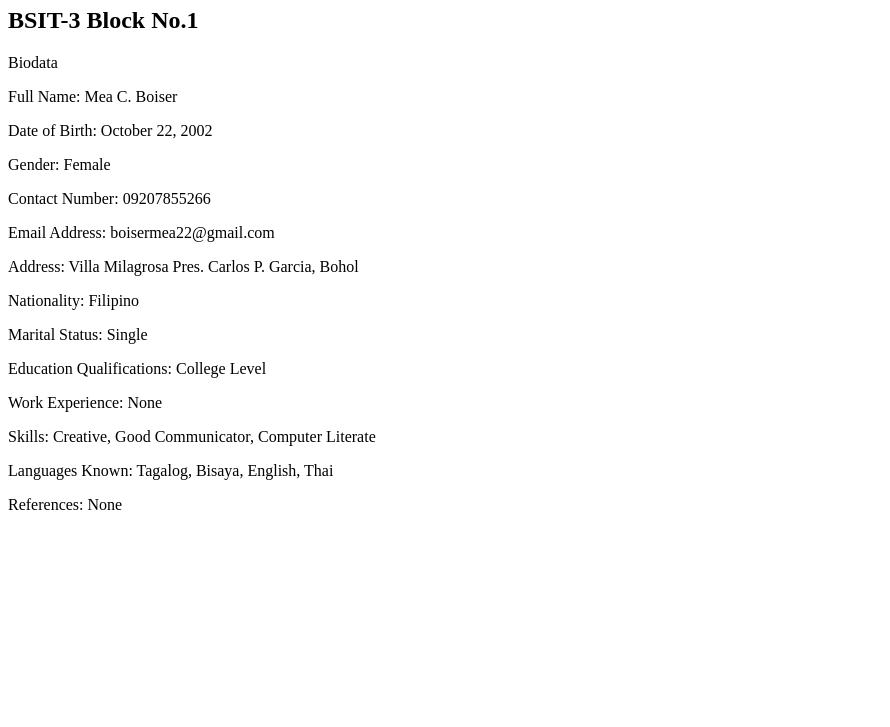
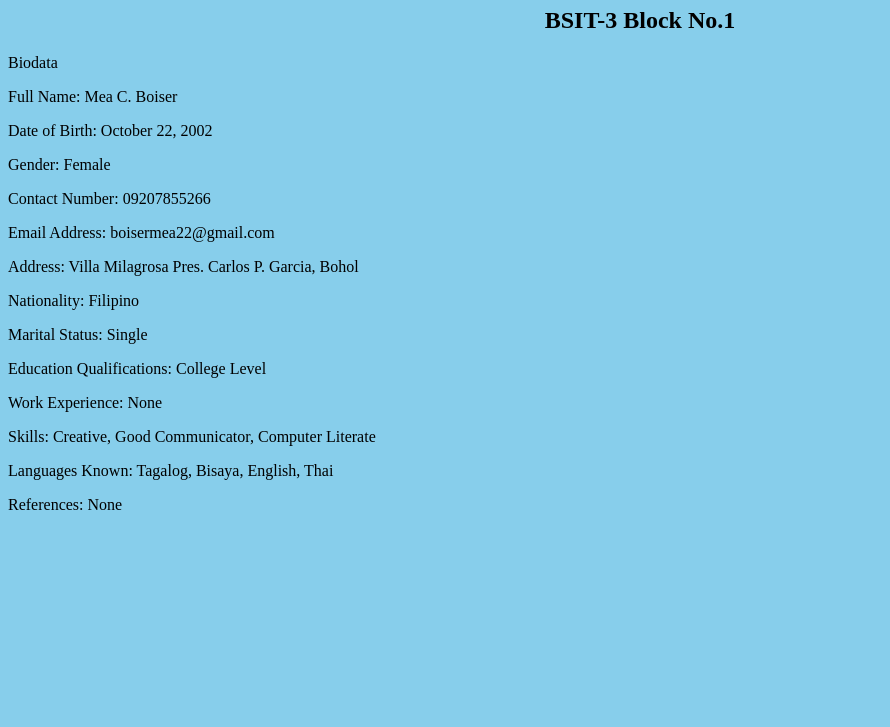
Before and after one commit to meaquimson/Push--mea, a plain HTML site: page index.html in a window 1280 px wide. Shown: the part 73-800 px from the top of the page, without its empty margins (0-890 px from the left). Drawn offline with Linux system fonts and the light colour scheme.

Commit message:
Saved CSS Design

```diff
--- a/index.html
+++ b/index.html
@@ -2,7 +2,7 @@
 <html>
 <head>
     <title>Activity</title>
-
+<link rel="stylesheet" href="style.css">
 </head>
 
 <body>
--- /dev/null
+++ b/style.css
@@ -0,0 +1,6 @@
+h1, h2 {
+  text-align: center;
+}
+body{
+  background-color: skyblue;
+}
```
